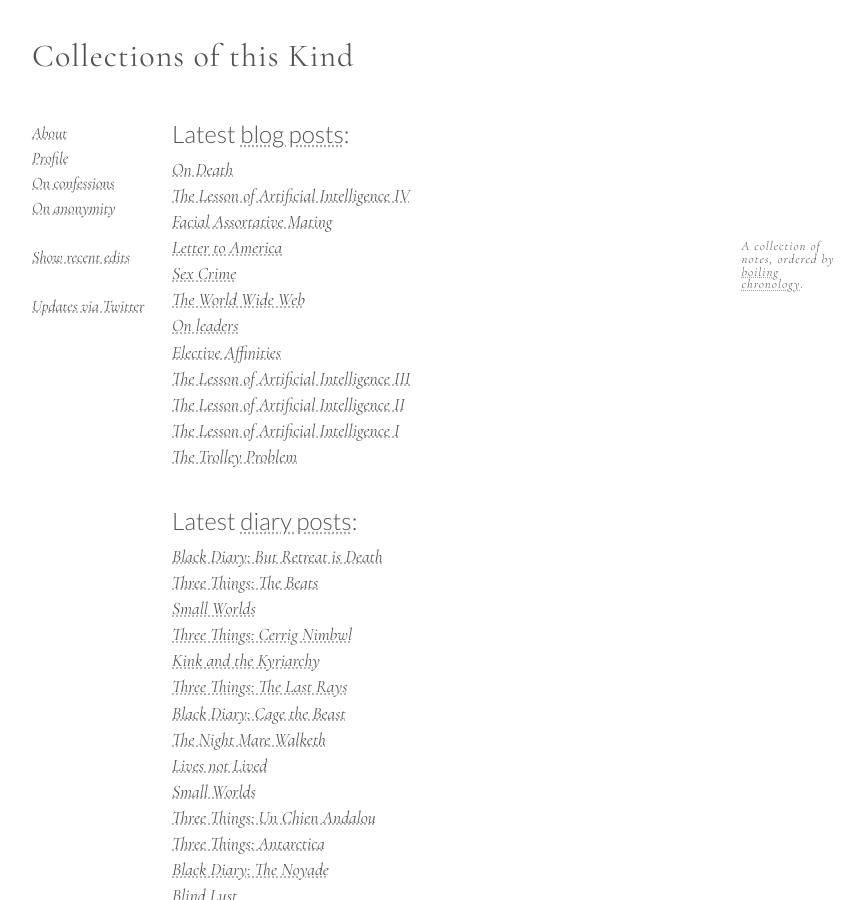
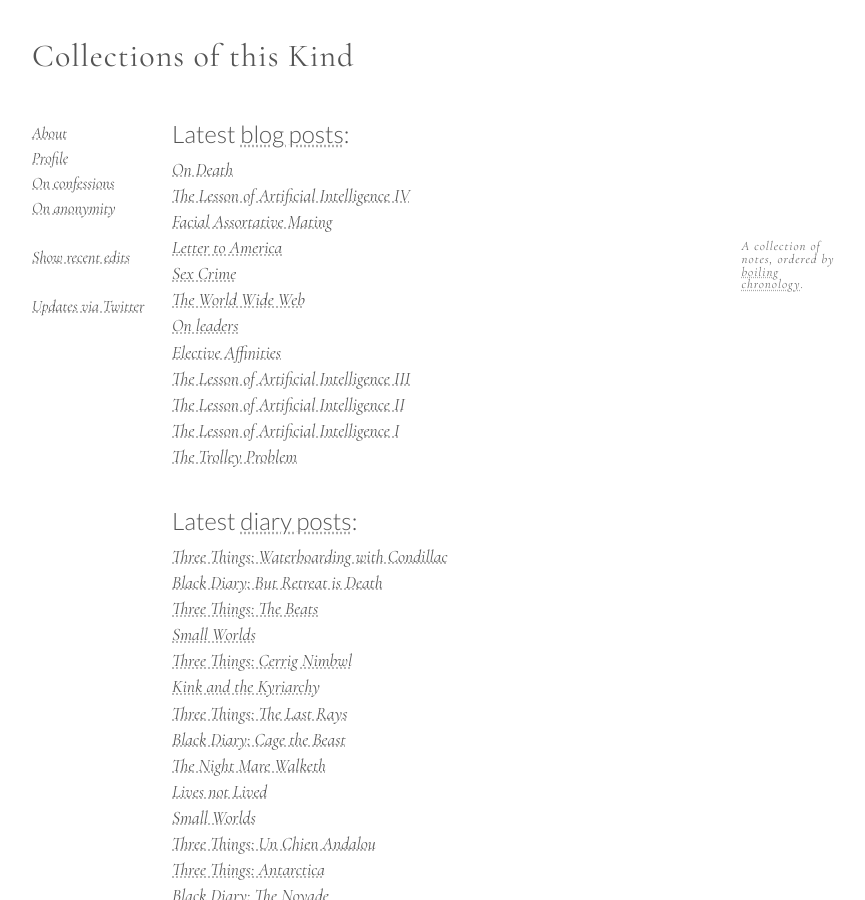
Before and after one commit to CollectionsOfThisKind/collectionsofthiskind.github.io, a Jekyll site: the page built from index.html, in a window 1280 px wide and 900 px high. Shown: the whole window, without its empty margins (78-943 px from the left). Built offline with Jekyll 4.4.1, drawn with Linux system fonts in a browser that asks for light colours.

Commit message:
Add files via upload

```diff
--- a/index.html
+++ b/index.html
@@ -54,6 +54,7 @@ A collection of notes, ordered by <a href="/pages/about/boiling.html">boiling ch
 
 
 <ul class="new">
+<li><a href="pages/diary/three-waterboarding.html">Three Things: Waterboarding with Condillac</a></li>
 <li><a href="pages/diary/not-well.html">Black Diary: But Retreat is Death</a></li>
 <li><a href="pages/diary/three-beats.html">Three Things: The Beats</a></li>
 <li><a href="pages/diary/small-worlds.html">Small Worlds</a></li>
```
